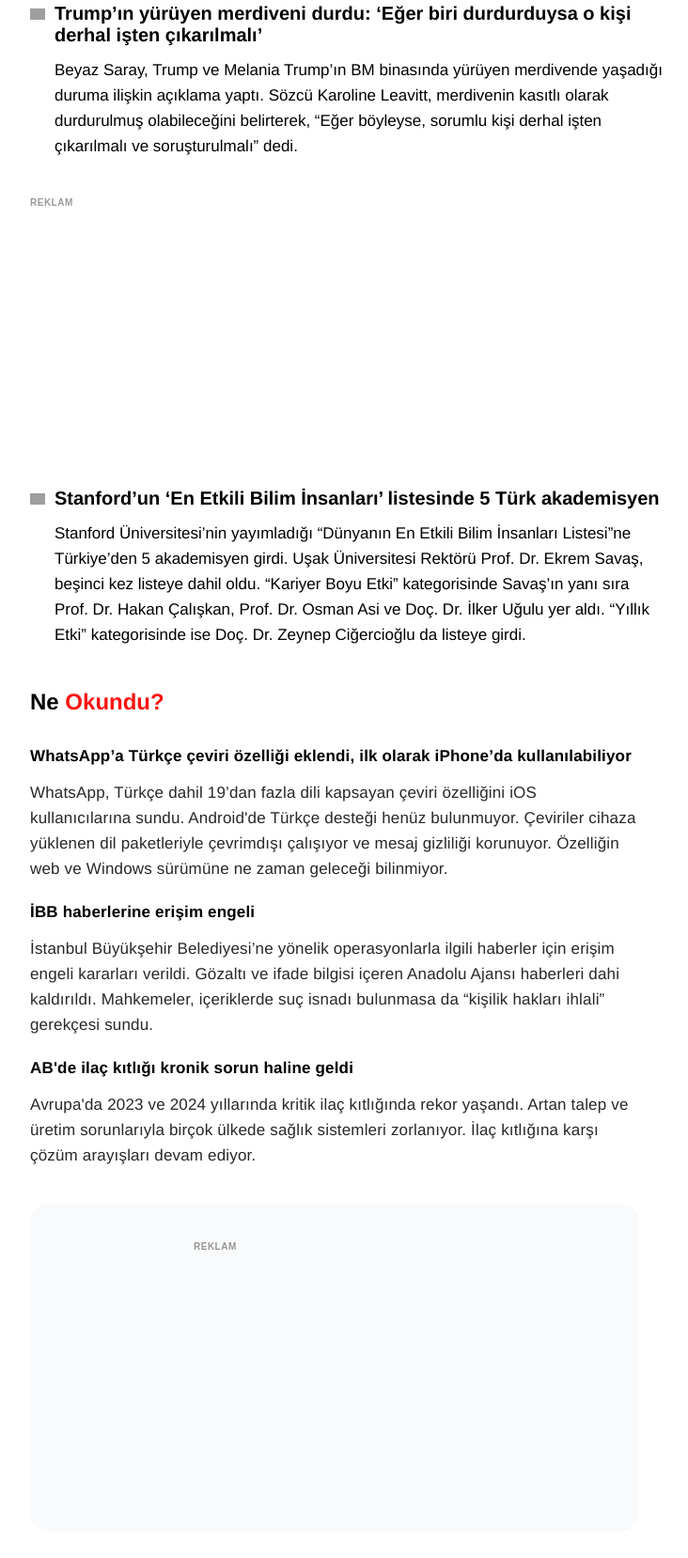
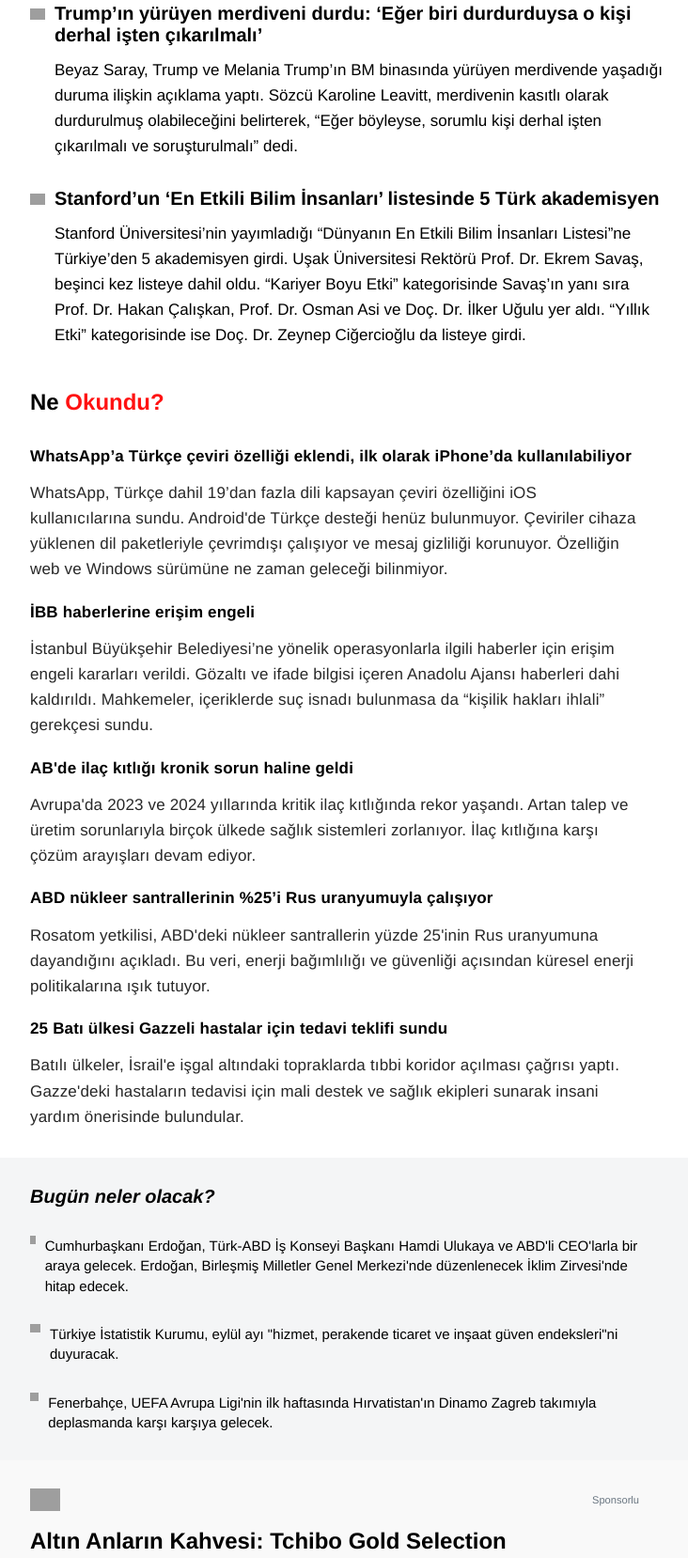
Before and after one commit to eocl06/tchibomorningtest, a plain HTML site: page index.html in a window 1280 px wide. Shown: the part 477-2135 px from the top of the page at 94% size, without its empty margins (284-1016 px from the left). Drawn offline with Linux system fonts and the light colour scheme; grey boxes are pictures that could not be loaded.

Commit message:
Update index.html

```diff
--- a/index.html
+++ b/index.html
@@ -478,11 +478,7 @@
                                     </tr>
                                   </tbody></table>
                                 </li>
-                                              <div id="masthead">
-                                                <div style="margin: 40px 0">
-                                                  <p style="font-family: 'Barlow', sans-serif; font-weight: 600; font-size: 10px; letter-spacing: 0.5px; color: #000; opacity: 0.4;">REKLAM</p>
-                                                  <div id="div-gpt-ad-1758284542630-0" style="min-width: 300px; min-height: 250px;" class="mastheadMobile">
-                                                  </div>
+
                                                 </div>
                                               </div>
                                             <li>
@@ -567,11 +563,7 @@
                                                     </td>
                                                 </tr>
                                             </tbody></table>
-                                    <div id="banner">
-                                     <div style="margin: 40px 0">
-                                       <p style="font-family: 'Barlow', sans-serif; font-weight: 600; font-size: 10px; letter-spacing: 0.5px; color: #000; opacity: 0.4;">REKLAM</p>
-                                       <div id="div-gpt-ad-1758284611255-0" style="min-width: 300px; min-height: 250px;" class="bannerMobile">
-                                      </div>
+
                                      </div>
                                     </div>
                                    <table role="presentation" cellpadding="0" cellspacing="0">
```
